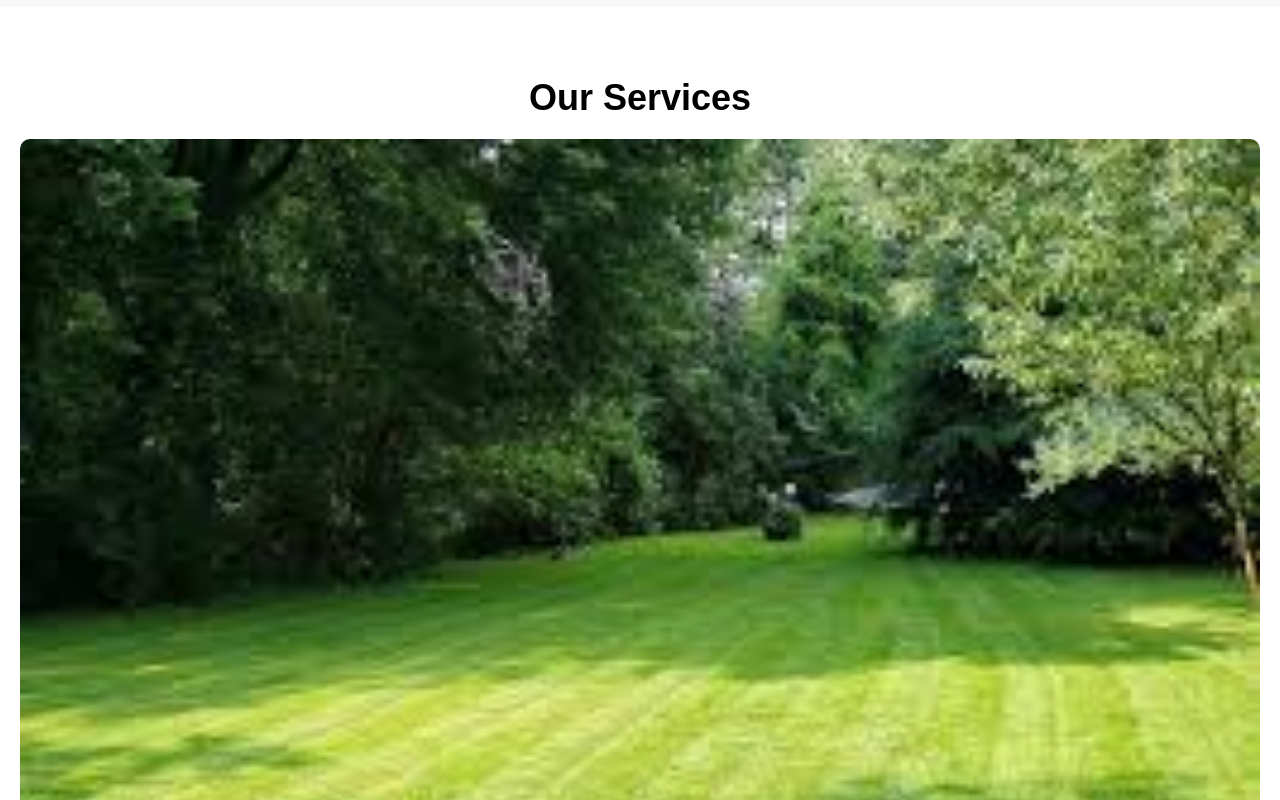
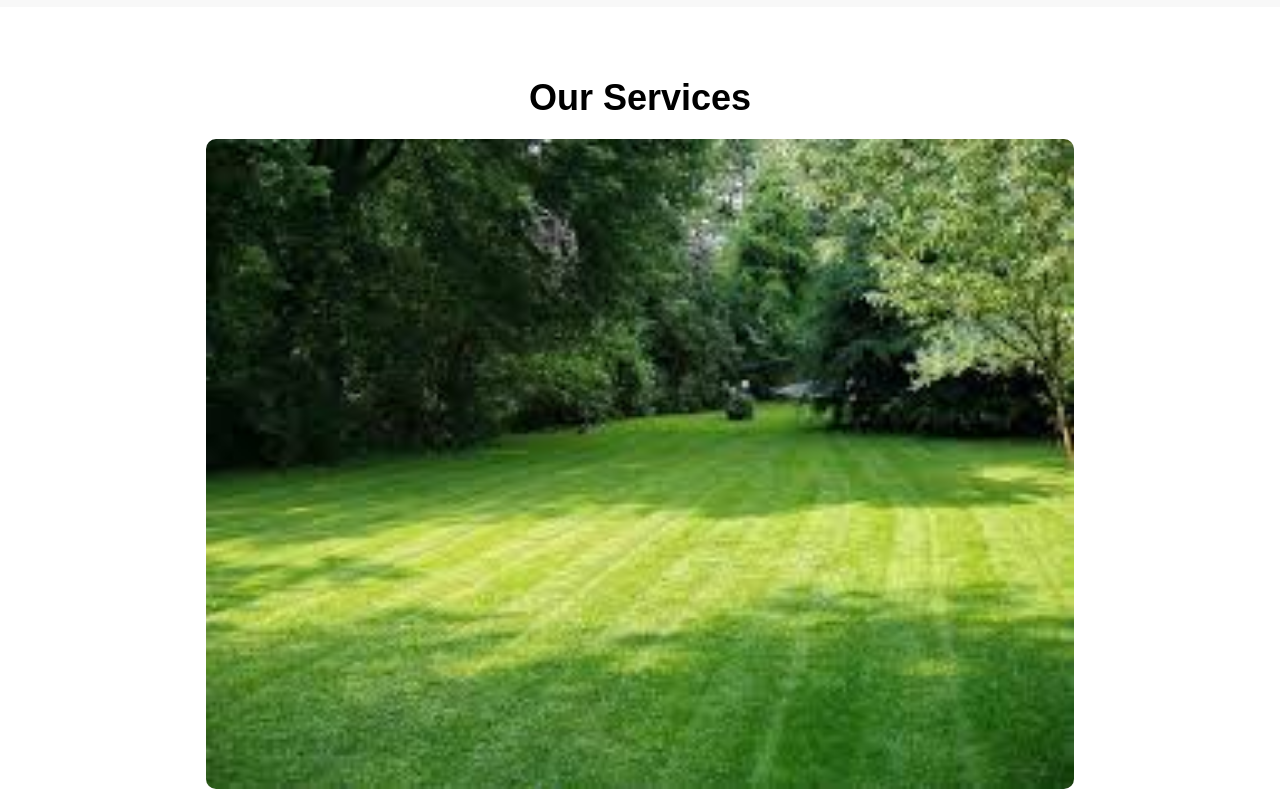
Before and after one commit to OwenFullerton/OwenFullerton.github.io, a plain HTML site: page index.html in a window 1280 px wide. Shown: the part 740-1540 px from the top of the page. Drawn offline with Linux system fonts and the light colour scheme.

Commit message:
Update index.html

```diff
--- a/index.html
+++ b/index.html
@@ -137,7 +137,7 @@
     <!-- Services Section -->
     <section id="services" class="section services">
         <h2>Our Services</h2>
-         <img src="NiceLawn.jpg" alt="Beautiful Lawn" style="width: 100%; height: auto; margin-bottom: 20px; border-radius: 10px;">
+         <img src="NiceLawn.jpg" alt="Beautiful Lawn" style="width: 70%; height: auto; margin-bottom: 20px; border-radius: 10px;">
         <div class="service-item">
             <h3>Lawn Mowing</h3>
             <p>Regular mowing to keep your lawn neat and tidy.</p>
```
